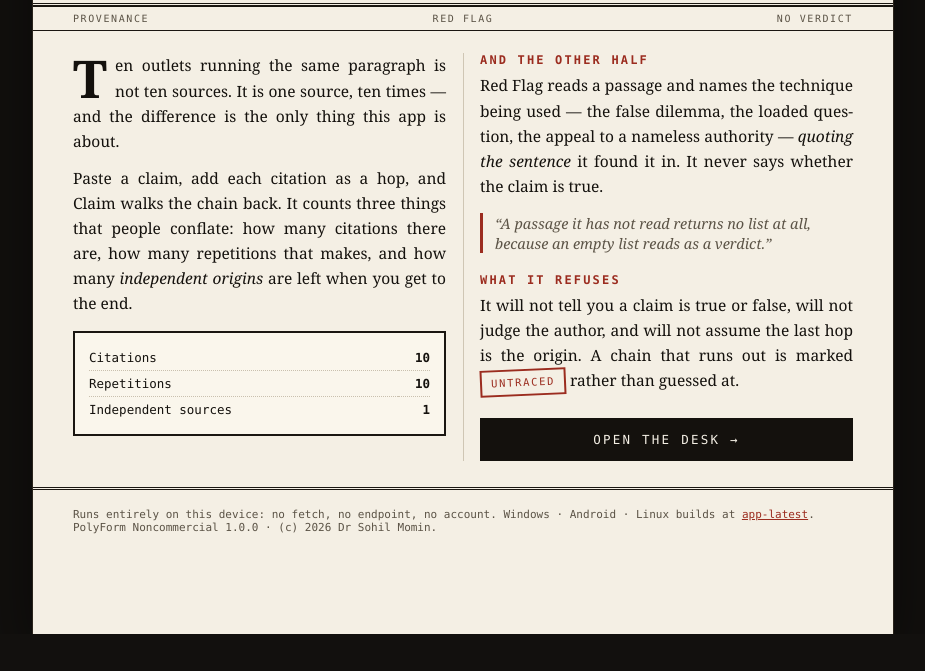
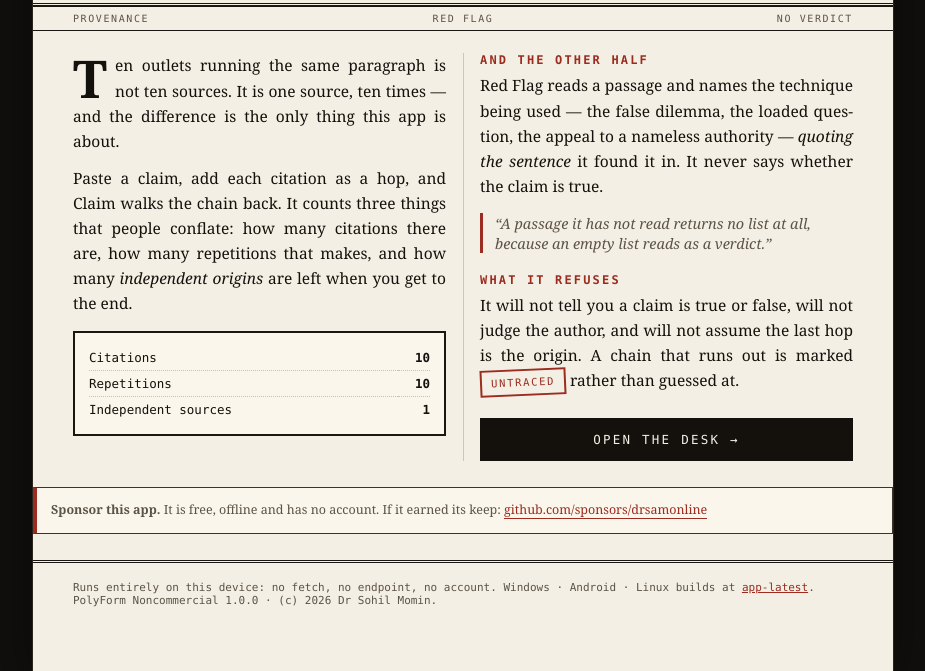
Before and after one commit to drsamonline/app-claim, a website: page docs/index.html in a window 1280 px wide. Shown: the part 166-837 px from the top of the page, without its empty margins (177-1102 px from the left). Before the commit the page ends 800 px from the top, so only its background shows below. Drawn offline with Linux system fonts and the light colour scheme.

Commit message:
feat: a sponsor block on the landing page, in the app, in the README, and FUNDING.yml
Same placement and wording as the rest of the fleet's repos, styled to this app's paper rather than dropped in
as a generic box: a hairline rule and a red edge, matching the desk.

.github/FUNDING.yml points at github.com/sponsors/drsamonline, so GitHub's own Sponsor button appears on the
repository once Sponsors is enabled for the account - the file is the declaration, the button is theirs to
switch on.

```diff
--- a/docs/index.html
+++ b/docs/index.html
@@ -37,6 +37,10 @@
   blockquote{margin:14px 0;padding-left:12px;border-left:3px solid var(--red);font-style:italic;font-size:14.5px;color:var(--muted)}
   .foot{padding:18px 40px 0;border-top:3px double var(--rule);margin-top:26px;font-family:var(--mono);font-size:11px;color:var(--muted)}
   .foot a{color:var(--red)}
+
+  .sponsor{margin:26px 0 0;padding:12px 14px;border:1px solid #3a332a;border-left:4px solid #9b2c1f;background:#faf6ec;font-size:12.5px;line-height:1.5;color:#5b5346}
+  .sponsor p{margin:0;font-size:12.5px}
+  .sponsor a{color:#9b2c1f;text-decoration:none;border-bottom:1px solid currentColor}
 </style></head>
 <body><div class="sheet">
   <div class="masthead">
@@ -68,6 +72,10 @@
     <a class="cta" href="play/index.html">Open the desk →</a>
   </div>
 
+  <div class="sponsor">
+    <p><strong>Sponsor this app.</strong> It is free, offline and has no account. If it earned its keep:
+    <a href="https://github.com/sponsors/drsamonline">github.com/sponsors/drsamonline</a></p>
+  </div>
   <div class="foot">
     Runs entirely on this device: no fetch, no endpoint, no account.
     Windows · Android · Linux builds at <a href="https://github.com/drsamonline/app-claim/releases/tag/app-latest">app-latest</a>.
```
Also changed, not shown: docs/play/index.html (+8 -0 lines), .github/FUNDING.yml (added), README.md.
